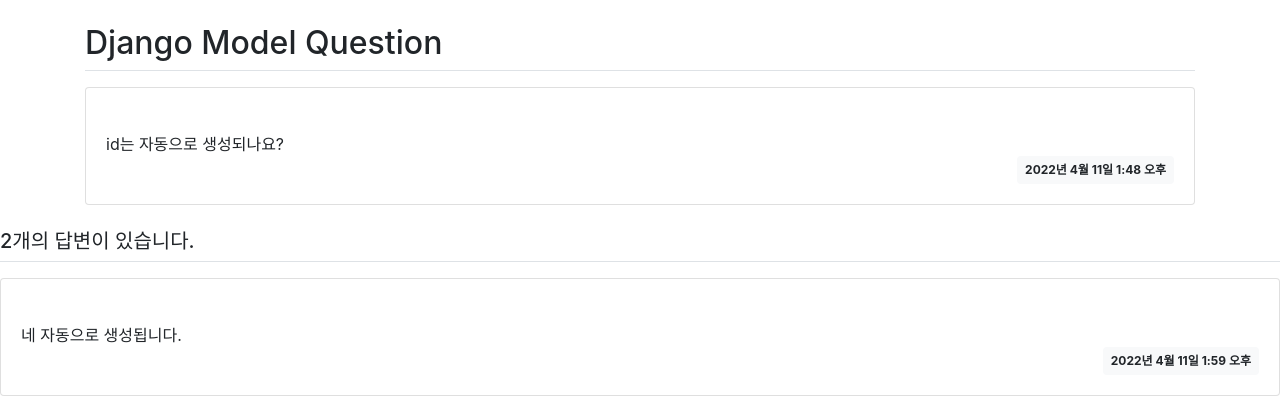
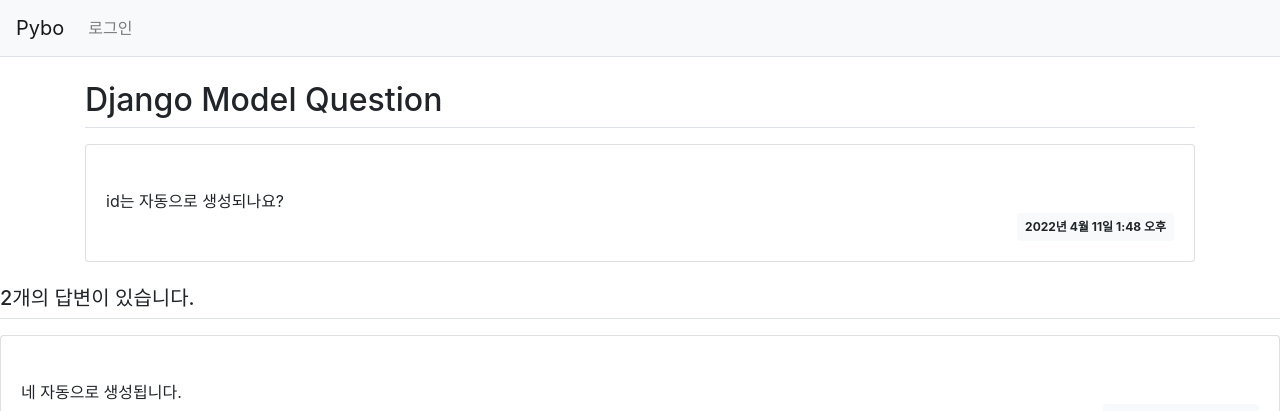
Before and after one commit to OSHMOS/Jump_to_Django_, a Django app: page /pybo/2/ in a window 1280 px wide. Shown: the top 411 px of the page. Run offline with Django 4.2, Linux system fonts and the light colour scheme; data comes from the database, SQL or seed files in the repository; some libraries are stand-ins or nearby versions.

Commit message:
프로젝트 : 네비게이션 바 만들기

```diff
--- a/pybo/templates/pybo/base.html
+++ b/pybo/templates/pybo/base.html
@@ -11,6 +11,21 @@
     <title>Hello, pybo!</title>
 </head>
 <body>
+    <nav class="navbar navbar-expand-lg navbar-light bg-light border-bottom">
+        <a href="{% url 'pybo:index' %}" class="navbar-brand">Pybo</a>
+        <button class="navbar-toggler ml-auto" type="button" data-toggle="collapse"
+                data-target="#navbarNav" aria-controls="navBarNav"
+                aria-expanded="false" aria-label="Toggle navigation">
+            <span class="navbar-toggler-icon"></span>
+        </button>
+        <div class="collapse navbar-collapse flex-grow-0" id="navbarNav">
+            <ul class="navbar-nav">
+                <li class="nav-item">
+                    <a href="#" class="nav-link">로그인</a>
+                </li>
+            </ul>
+        </div>
+    </nav>
     {% block content %}
     {% endblock %}
 </body>
```
